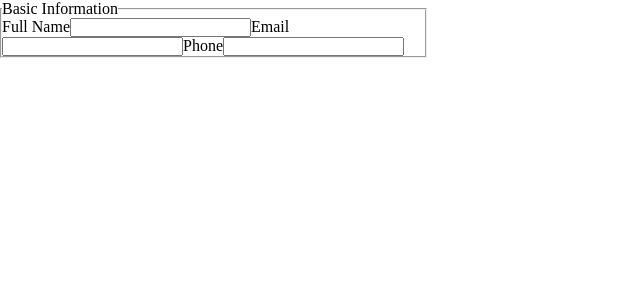
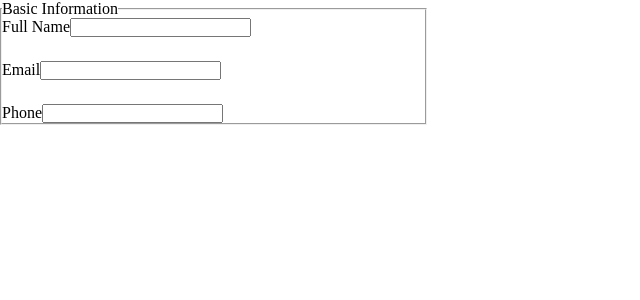
Before and after one commit to aish8la/TOP-React-CV-App, a React (Vite) app: page / in a window 1280 px wide. Shown: the top 300 px of the page, without its empty margins (0-640 px from the left). Built offline with nearby package versions, Linux system fonts and the light colour scheme.

Commit message:
feat(BasicInfoSection): add styling to Basic Info Form component

```diff
--- a/src/components/BasicInfoSection.jsx
+++ b/src/components/BasicInfoSection.jsx
@@ -1,3 +1,5 @@
+import '../styles/BasicInfoSection.css'
+
 export function BasicInfoSection() {
     return (
         <fieldset>
@@ -5,15 +7,15 @@ export function BasicInfoSection() {
                 Basic Information
             </legend>
             <label htmlFor="fullName">
-                Full Name
+                <span>Full Name</span>
                 <input type="text" id="fullName" name="fullName"/>
             </label>
             <label htmlFor="email">
-                Email
+                <span>Email</span>
                 <input type="email" id="email" name="email"/>
             </label>
             <label htmlFor="phone">
-                Phone
+                <span>Phone</span>
                 <input type="tel" id="phone" name="phone"/>
             </label>
         </fieldset>
--- /dev/null
+++ b/src/styles/BasicInfoSection.css
@@ -0,0 +1,15 @@
+fieldset {
+    display: flex;
+    flex-wrap: wrap;
+    gap: 1.5em;
+}
+
+label[for="fullName"] {
+    flex-grow: 1;
+    flex-basis: 100%;
+
+}
+
+label[for="phone"], label[for="email"] {
+    flex-grow: 1;
+}
```
